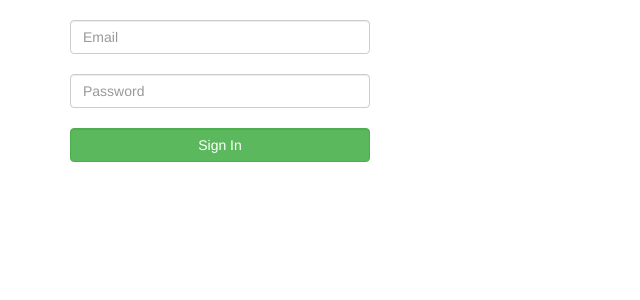
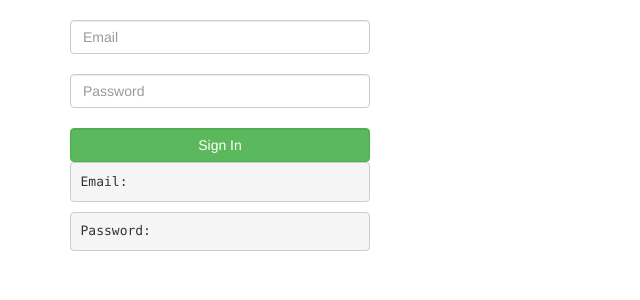
Before and after one commit to vanpho93/ng1901, an Angular app: page / in a window 1280 px wide. Shown: the top 300 px of the page, without its empty margins (0-640 px from the left). Built offline with nearby package versions, Linux system fonts and the light colour scheme.

Commit message:
handle input

```diff
--- a/src/app/app.module.ts
+++ b/src/app/app.module.ts
@@ -1,5 +1,6 @@
 import { BrowserModule } from '@angular/platform-browser';
 import { NgModule } from '@angular/core';
+import { FormsModule } from '@angular/forms';
 
 import { AppComponent } from './app.component';
 import { WordComponent } from './components/word.component';
@@ -16,7 +17,8 @@ import { ListWordComponent } from './components/list-word/list-word.component';
     MyInputComponent
   ],
   imports: [
-    BrowserModule
+    BrowserModule,
+    FormsModule
   ],
   providers: [],
   bootstrap: [AppComponent]
--- a/src/app/components/my-input.component.ts
+++ b/src/app/components/my-input.component.ts
@@ -4,14 +4,32 @@ import { Component } from '@angular/core';
     selector: 'app-my-input',
     template: `
         <div class="form-group" style="width: 300px; padding-top: 20px">
-            <input class="form-control" placeholder="Email">
+            <input
+                class="form-control"
+                placeholder="Email"
+                [(ngModel)]="email"
+            >
             <br>
-            <input class="form-control" placeholder="Password" type="password">
+            <input
+                class="form-control"
+                placeholder="Password"
+                type="password"
+                [(ngModel)]="password"
+            >
             <br>
-            <button class="btn btn-success form-control">Sign In</button>
+            <button class="btn btn-success form-control" (click)="email = ''">
+                Sign In
+            </button>
+            <pre>Email: {{ email }}</pre>
+            <pre>Password: {{ password }}</pre>
         </div>
     `
 })
 
 export class MyInputComponent {
+    email = '';
+    password = '';
+    show(x) {
+        console.log(x.value);
+    }
 }
```
